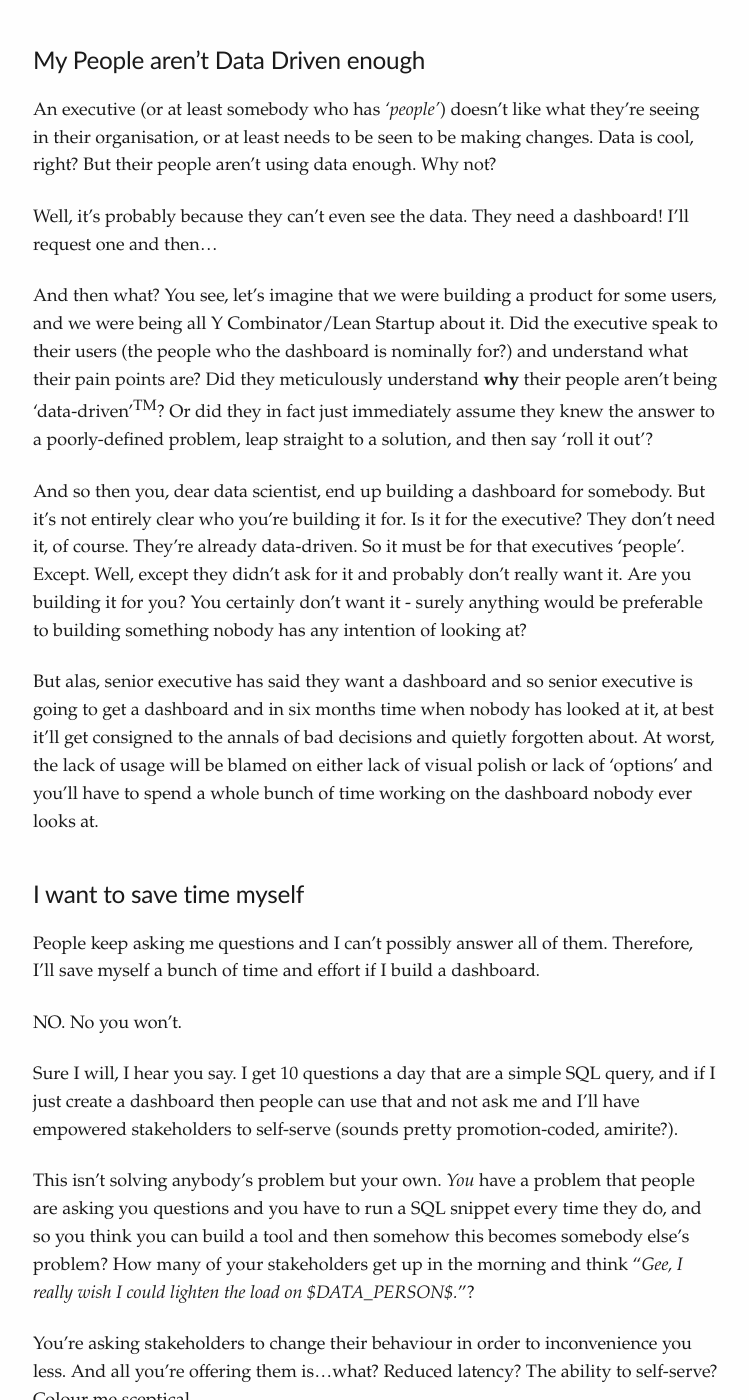
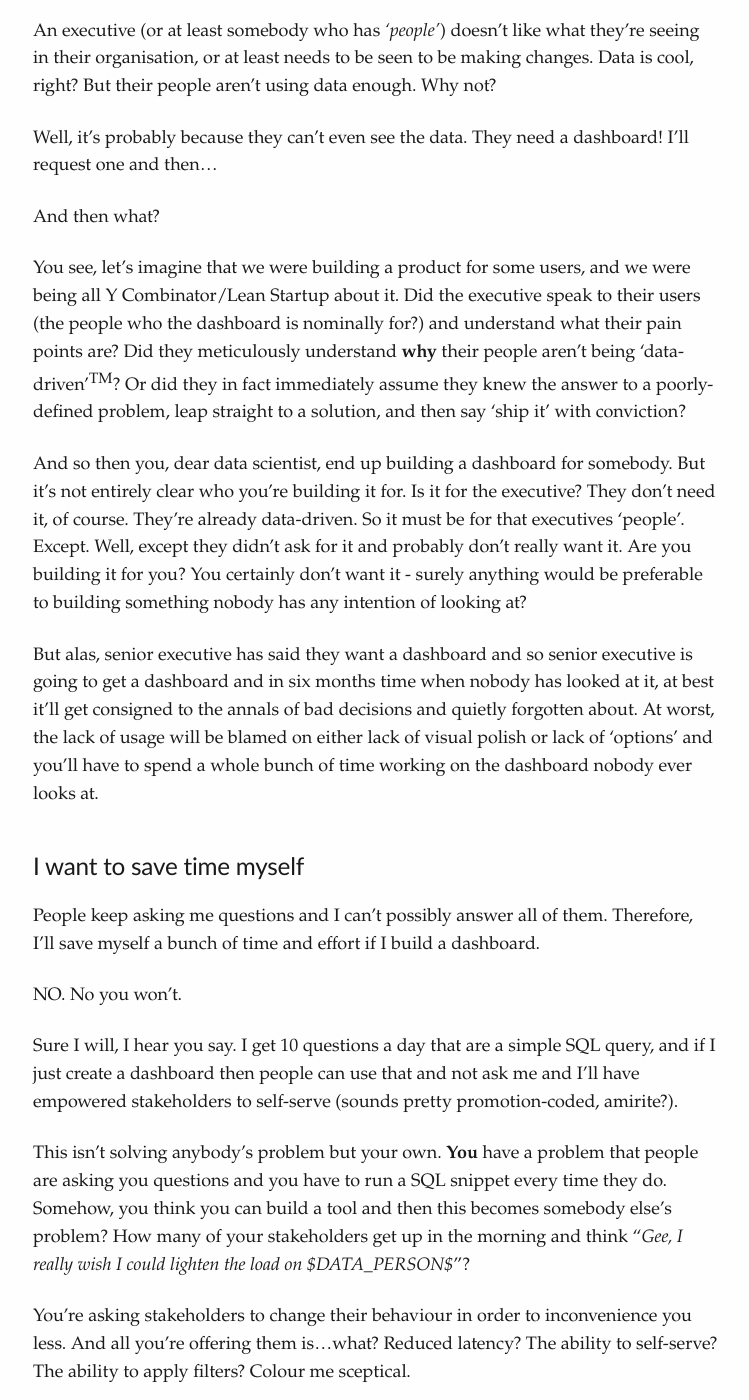
Before and after one commit to Kali89/kali89.github.io, a Jekyll site: the page built from _posts/2026-01-06-dashboards-are-bad.md, in a window 1280 px wide and 1400 px high, scrolled down 709 px. Shown: the whole window, without its empty margins (264-1013 px from the left). Built offline with Jekyll 4.4.1, drawn with Linux system fonts in a browser that asks for light colours; some of the changed text lies outside the part shown.

Commit message:
New grammar stuff

```diff
--- a/_posts/2026-01-06-dashboards-are-bad.md
+++ b/_posts/2026-01-06-dashboards-are-bad.md
@@ -30,9 +27,11 @@ not?
 Well, it's probably because they can't even see the data. They need a
 dashboard! I'll request one and then...
 
-And then what? You see, let's imagine that we were building a product for some
+And then what?
+
+You see, let's imagine that we were building a product for some
 users, and we were being all Y Combinator/Lean Startup about it. Did the
-executive speak to their users (the people who the dashboard is nominally for?) and understand what their pain points are? Did they meticulously understand **why** their people aren't being 'data-driven'<sup>TM</sup>? Or did they in fact just immediately assume they knew the answer to a poorly-defined problem, leap straight to a solution, and then say 'roll it out'?
+executive speak to their users (the people who the dashboard is nominally for?) and understand what their pain points are? Did they meticulously understand **why** their people aren't being 'data-driven'<sup>TM</sup>? Or did they in fact immediately assume they knew the answer to a poorly-defined problem, leap straight to a solution, and then say 'ship it' with conviction?
 
 And so then you, dear data scientist, end up building a dashboard for somebody.
 But it's not entirely clear who you're building it for. Is it for the
@@ -61,16 +60,16 @@ query, and if I just create a dashboard then people can use that and not ask me
 and I'll have empowered stakeholders to self-serve (sounds pretty
 promotion-coded, amirite?).
 
-This isn't solving anybody's problem but your own. *You* have a problem that
+This isn't solving anybody's problem but your own. **You** have a problem that
 people are asking you questions and you have to run a SQL snippet every time
-they do, and so you think you can build a tool and then
-somehow this becomes somebody else's problem? How many of your stakeholders get
+they do. Somehow, you think you can build a tool and then
+this becomes somebody else's problem? How many of your stakeholders get
 up in the morning and think "*Gee, I really wish I could lighten the load on
-$DATA_PERSON$.*"?
+$DATA_PERSON$*"?
 
 You're asking stakeholders to change their behaviour in order to inconvenience
 you less. And all you're offering them is...what? Reduced latency? The ability
-to self-serve? Colour me sceptical.
+to self-serve? The ability to apply filters? Colour me sceptical.
 
 Now, lest it be said that I'm a monster, I think that this is a perfectly fine
 reason to build a dashboard under one very specific set of circumstances. Those
```
Also changed, not shown: other parts of _posts/2026-01-06-dashboards-are-bad.md (+3 -6 lines).
